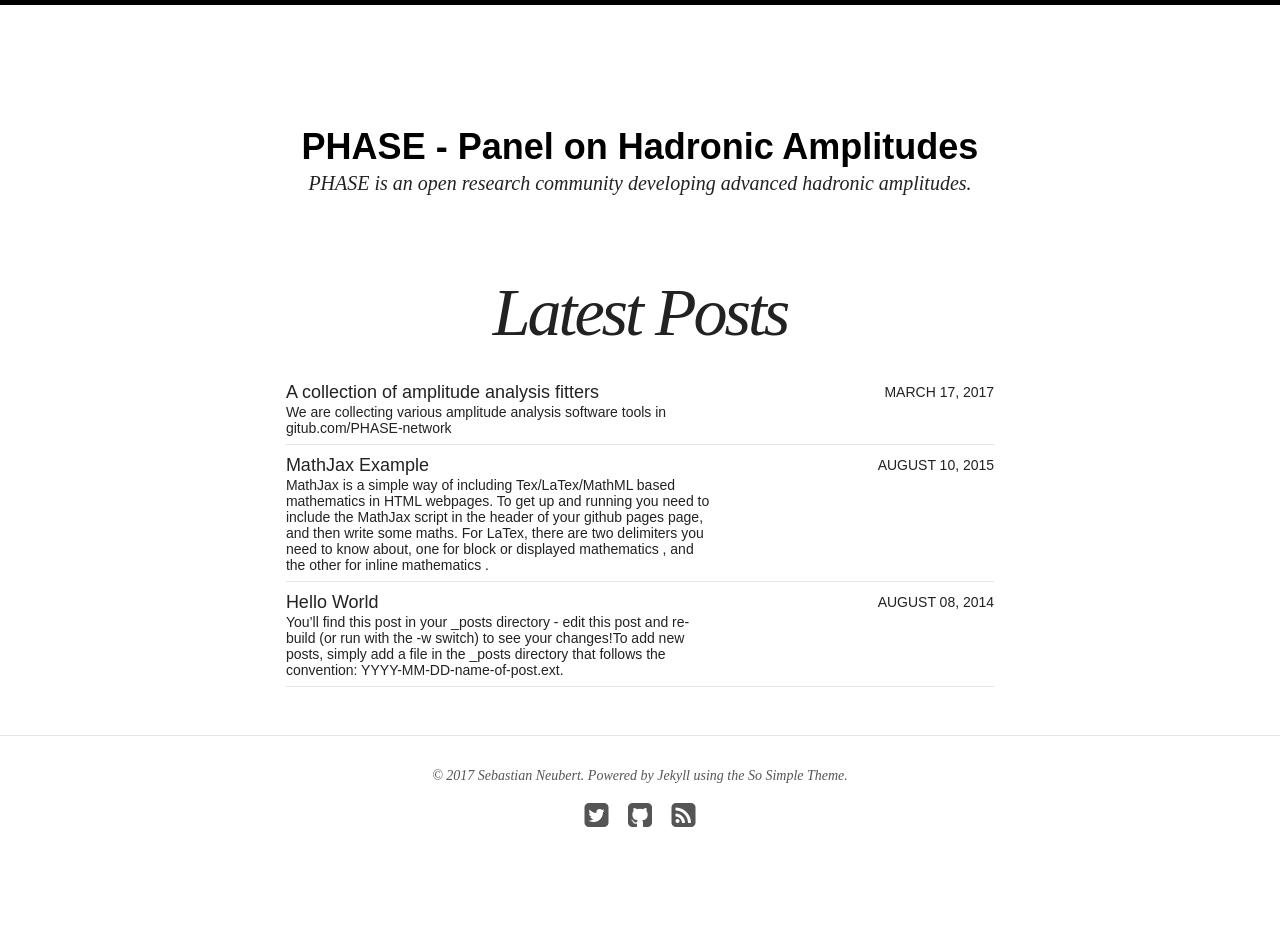
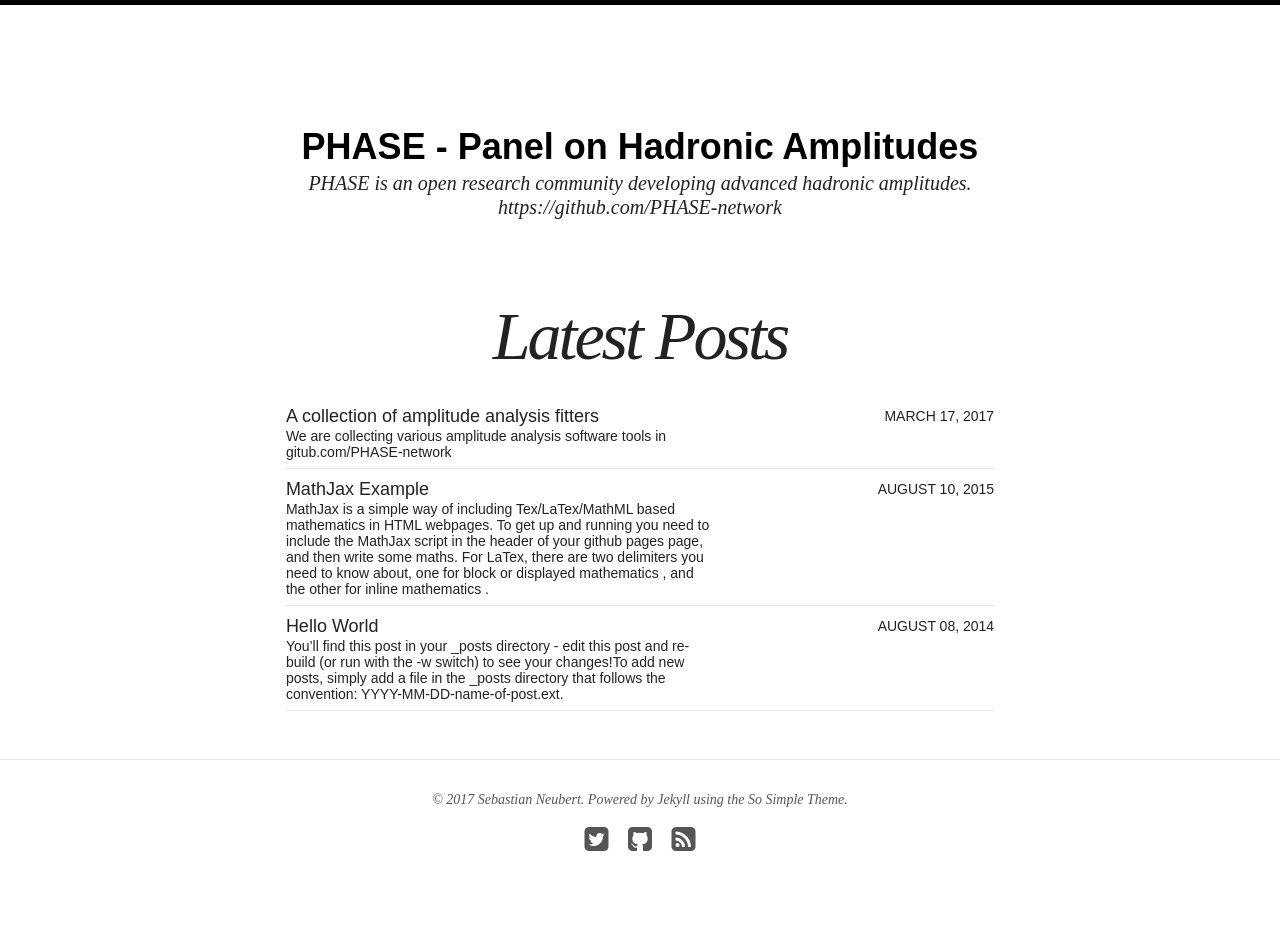
Before and after one commit to PHASE-network/PHASE-network.github.io, a Jekyll site: the page built from index.html, in a window 1280 px wide. Built offline with Jekyll 4.4.1, drawn with Linux system fonts in a browser that asks for light colours; nearby versions of some CDN libraries; before the commit the page ends 927 px from its top, so only the background shows below that.

Commit message:
adding link to description

```diff
--- a/_config.yml
+++ b/_config.yml
@@ -2,7 +2,7 @@
 
 title: PHASE - Panel on Hadronic Amplitudes
 locale: en_US
-description: PHASE is an open research community developing advanced hadronic amplitudes.
+description: PHASE is an open research community developing advanced hadronic amplitudes. <BR> https://github.com/PHASE-network
 logo:
 search: true
 url: https://phase-network.github.io/
```
